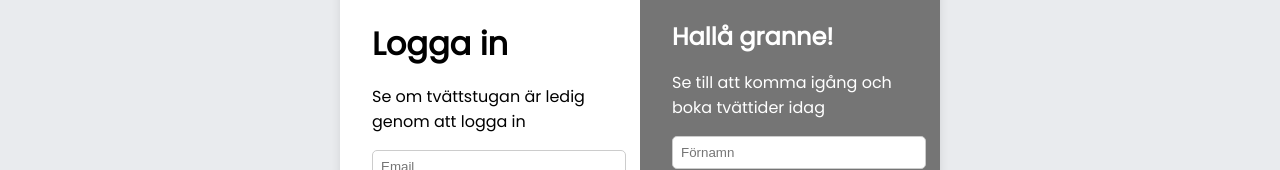
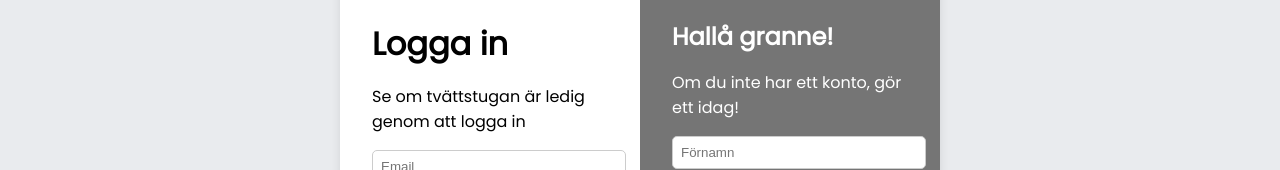
Before and after one commit to codezart44/BRF_Webb_App, a React (Vite) app in the folder frontend/: page / in a window 1280 px wide. Shown: the part 267-437 px from the top of the page. Built offline with nearby package versions, Linux system fonts and the light colour scheme.

Commit message:
small change

```diff
--- a/frontend/src/components/login/Login.jsx
+++ b/frontend/src/components/login/Login.jsx
@@ -50,7 +50,7 @@ function Login() {
       <div className="login__register">
           <div className="login__containerRight">
               <h2 className='login__textRight'>Hallå granne!</h2>
-              <p className="login__textRight">Se till att komma igång och boka tvättider idag</p>
+              <p className="login__textRight">Om du inte har ett konto, gör ett idag!</p>
               <input type="text" name='first_name' placeholder='Förnamn' value={registerData.first_name} onChange={handleRegisterChange}/>
               <input type="text" name='last_name' placeholder='Efternamn' value={registerData.last_name} onChange={handleRegisterChange}/>
               <input type="email" name='email' placeholder="Email" value={registerData.email} onChange={handleRegisterChange}/>
```
